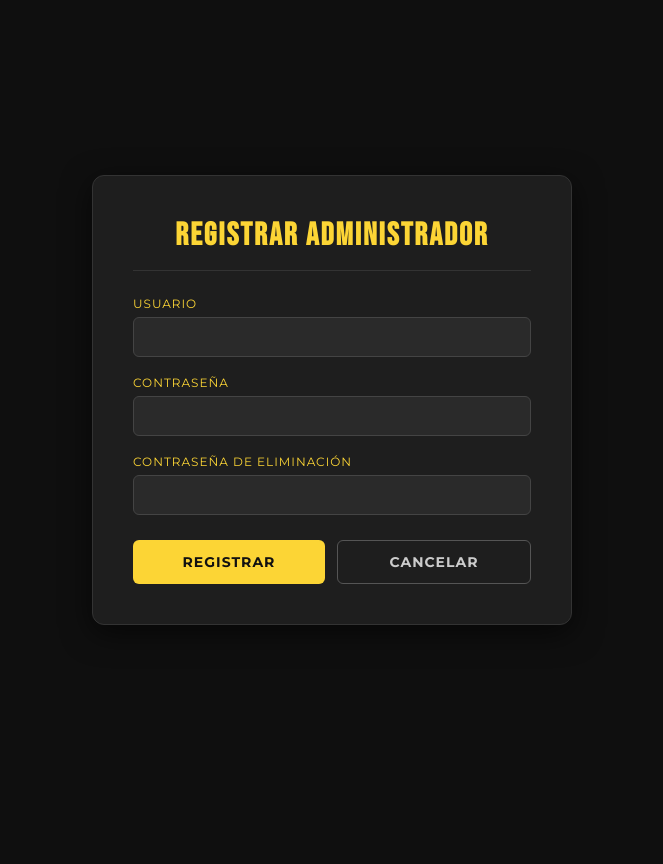
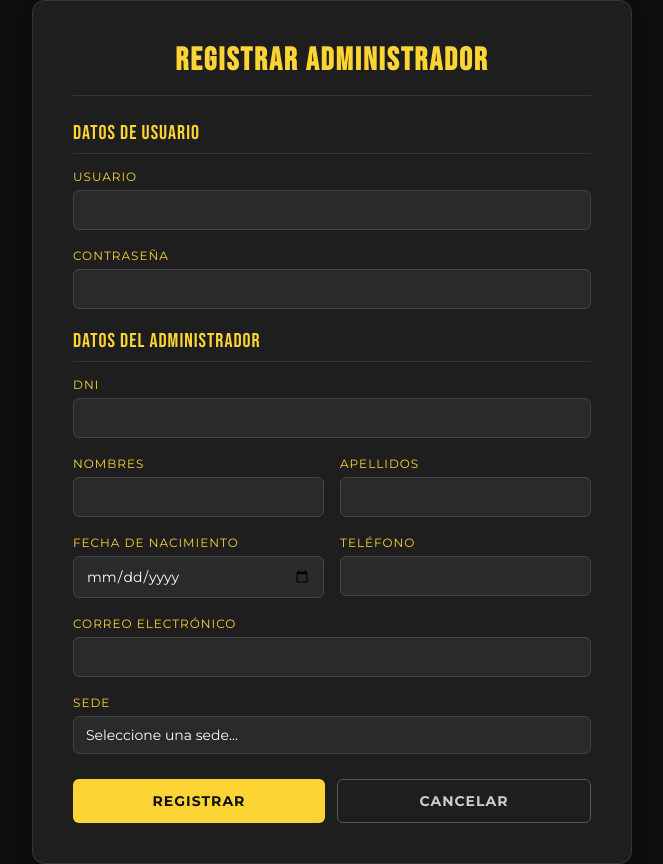
Before and after one commit to Fernan0018/Proyecto_GymWork-POO-2026, a Java web app: page /administracion/registrar-admin in a window 1280 px wide. Shown: the whole page, without its empty margins (308-971 px from the left). Before the commit the page ends 625 px from the top, so only its background shows below. Run offline with Spring Boot 4, a stand-in JSP engine, Linux system fonts and the light colour scheme; data that the repository does not hold is empty.

Commit message:
Feat: formulario registro Admin con datos Datos_AdminGW, DeletePassword default 123456, eliminar en cascada

```diff
--- a/backend/src/main/java/com/gymwork/backend/AdministracionController.java
+++ b/backend/src/main/java/com/gymwork/backend/AdministracionController.java
@@ -16,6 +16,8 @@ import java.util.List;
 import java.util.Map;
 import java.util.Optional;
 
+import org.springframework.transaction.annotation.Transactional;
+
 @Controller
 public class AdministracionController {
 
@@ -30,6 +32,9 @@ public class AdministracionController {
 
     @Autowired
     private DatosAdminGWRepository datosAdminRepository;
+
+    @Autowired
+    private SedesGWRepository sedesRepository;
 
     @GetMapping("/administracion")
     public String verAdministracion(HttpSession session, Model model) {
@@ -130,12 +135,35 @@ public class AdministracionController {
         model.addAttribute("usuario", new UsuariosGW());
         model.addAttribute("modo", "Registrar");
         model.addAttribute("accion", "registrar-admin");
+        model.addAttribute("sedes", sedesRepository.findAll());
         return "admin-form";
     }
 
     @PostMapping("/administracion/registrar-admin")
-    public String guardarAdmin(UsuariosGW usuario) {
-        usuariosRepository.save(usuario);
+    @Transactional
+    public String guardarAdmin(
+            UsuariosGW usuario,
+            @RequestParam("dni") String dni,
+            @RequestParam("nombre") String nombre,
+            @RequestParam("apellidos") String apellidos,
+            @RequestParam("fechaNacimiento") String fechaNacimiento,
+            @RequestParam("correo") String correo,
+            @RequestParam("telefono") String telefono,
+            @RequestParam("idSede") Integer idSede) {
+        usuario.setDeletePassword("123456");
+        UsuariosGW saved = usuariosRepository.save(usuario);
+
+        DatosAdminGW datos = new DatosAdminGW();
+        datos.setDni(dni);
+        datos.setUsuario(saved);
+        datos.setNombre(nombre);
+        datos.setApellidos(apellidos);
+        datos.setFechaNacimiento(LocalDate.parse(fechaNacimiento));
+        datos.setCorreo(correo);
+        datos.setTelefono(telefono);
+        datos.setIdSede(idSede);
+        datosAdminRepository.save(datos);
+
         return "redirect:/administracion";
     }
 
@@ -159,7 +187,13 @@ public class AdministracionController {
     }
 
     @GetMapping("/administracion/eliminar-admin")
+    @Transactional
     public String eliminarAdmin(@RequestParam("id") Integer id) {
+        Optional<UsuariosGW> optUser = usuariosRepository.findById(id);
+        if (optUser.isPresent()) {
+            datosAdminRepository.findByUsuarioUsername(optUser.get().getUsername())
+                .ifPresent(datos -> datosAdminRepository.delete(datos));
+        }
         usuariosRepository.deleteById(id);
         return "redirect:/administracion";
     }
--- a/backend/src/main/webapp/WEB-INF/views/admin-form.jsp
+++ b/backend/src/main/webapp/WEB-INF/views/admin-form.jsp
@@ -25,7 +25,7 @@
             border: 1px solid #333;
             border-radius: 12px;
             padding: 40px;
-            width: 480px;
+            width: 600px;
             box-shadow: 0 8px 30px rgba(0,0,0,0.6);
         }
         .form-title {
@@ -49,7 +49,8 @@
             display: block;
             margin-bottom: 6px;
         }
-        .form-group input {
+        .form-group input,
+        .form-group select {
             width: 100%;
             padding: 10px 12px;
             background: #2a2a2a;
@@ -60,9 +61,33 @@
             font-size: 14px;
             transition: border-color 0.2s;
         }
-        .form-group input:focus {
+        .form-group select {
+            cursor: pointer;
+            appearance: none;
+            -webkit-appearance: none;
+        }
+        .form-group select option {
+            background: #2a2a2a;
+            color: #fff;
+        }
+        .form-group input:focus,
+        .form-group select:focus {
             outline: none;
             border-color: #fcd535;
+        }
+        .form-row {
+            display: grid;
+            grid-template-columns: 1fr 1fr;
+            gap: 16px;
+        }
+        .section-title {
+            font-family: 'Bebas Neue', sans-serif;
+            font-size: 20px;
+            color: #fcd535;
+            margin: 20px 0 15px 0;
+            letter-spacing: 1px;
+            border-bottom: 1px solid #333;
+            padding-bottom: 8px;
         }
         .form-actions {
             display: flex;
@@ -112,6 +137,8 @@
             <c:if test="${modo == 'Modificar'}">
                 <form:hidden path="idUsuario"/>
             </c:if>
+
+            <div class="section-title">DATOS DE USUARIO</div>
             <div class="form-group">
                 <label for="username">Usuario</label>
                 <form:input path="username" id="username" required="required"/>
@@ -120,12 +147,48 @@
                 <label for="password">Contraseña</label>
                 <form:password path="password" id="password" required="required" showPassword="true"/>
             </div>
+
             <c:if test="${modo == 'Registrar'}">
+                <div class="section-title">DATOS DEL ADMINISTRADOR</div>
                 <div class="form-group">
-                    <label for="deletePassword">Contraseña de Eliminación</label>
-                    <form:password path="deletePassword" id="deletePassword" showPassword="true"/>
+                    <label for="dni">DNI</label>
+                    <input type="text" name="dni" id="dni" required="required" maxlength="8"/>
+                </div>
+                <div class="form-row">
+                    <div class="form-group">
+                        <label for="nombre">Nombres</label>
+                        <input type="text" name="nombre" id="nombre" required="required"/>
+                    </div>
+                    <div class="form-group">
+                        <label for="apellidos">Apellidos</label>
+                        <input type="text" name="apellidos" id="apellidos" required="required"/>
+                    </div>
+                </div>
+                <div class="form-row">
+                    <div class="form-group">
+                        <label for="fechaNacimiento">Fecha de Nacimiento</label>
+                        <input type="date" name="fechaNacimiento" id="fechaNacimiento" required="required"/>
+                    </div>
+                    <div class="form-group">
+                        <label for="telefono">Teléfono</label>
+                        <input type="text" name="telefono" id="telefono" required="required"/>
+                    </div>
+                </div>
+                <div class="form-group">
+                    <label for="correo">Correo Electrónico</label>
+                    <input type="email" name="correo" id="correo" required="required"/>
+                </div>
+                <div class="form-group">
+                    <label for="idSede">Sede</label>
+                    <select name="idSede" id="idSede" required="required">
+                        <option value="">Seleccione una sede...</option>
+                        <c:forEach var="sede" items="${sedes}">
+                            <option value="${sede.idSede}">${sede.nombreSede}</option>
+                        </c:forEach>
+                    </select>
                 </div>
             </c:if>
+
             <div class="form-actions">
                 <button type="submit" class="btn-primary">${modo}</button>
                 <a href="${pageContext.request.contextPath}/administracion" class="btn-cancel">Cancelar</a>
```
Also changed, not shown: backend/src/main/java/com/gymwork/backend/DatosAdminGW.java (+7 -0 lines).
